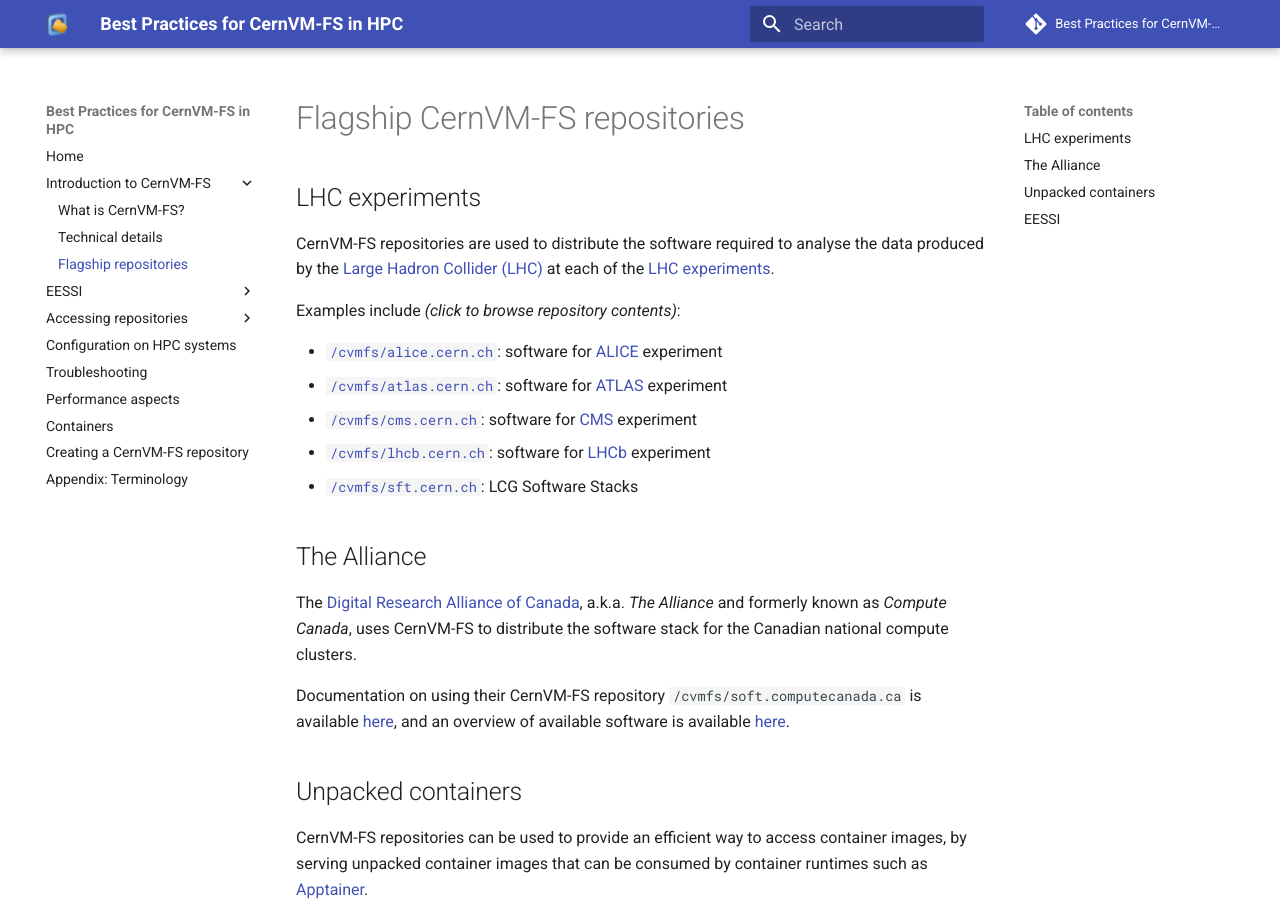
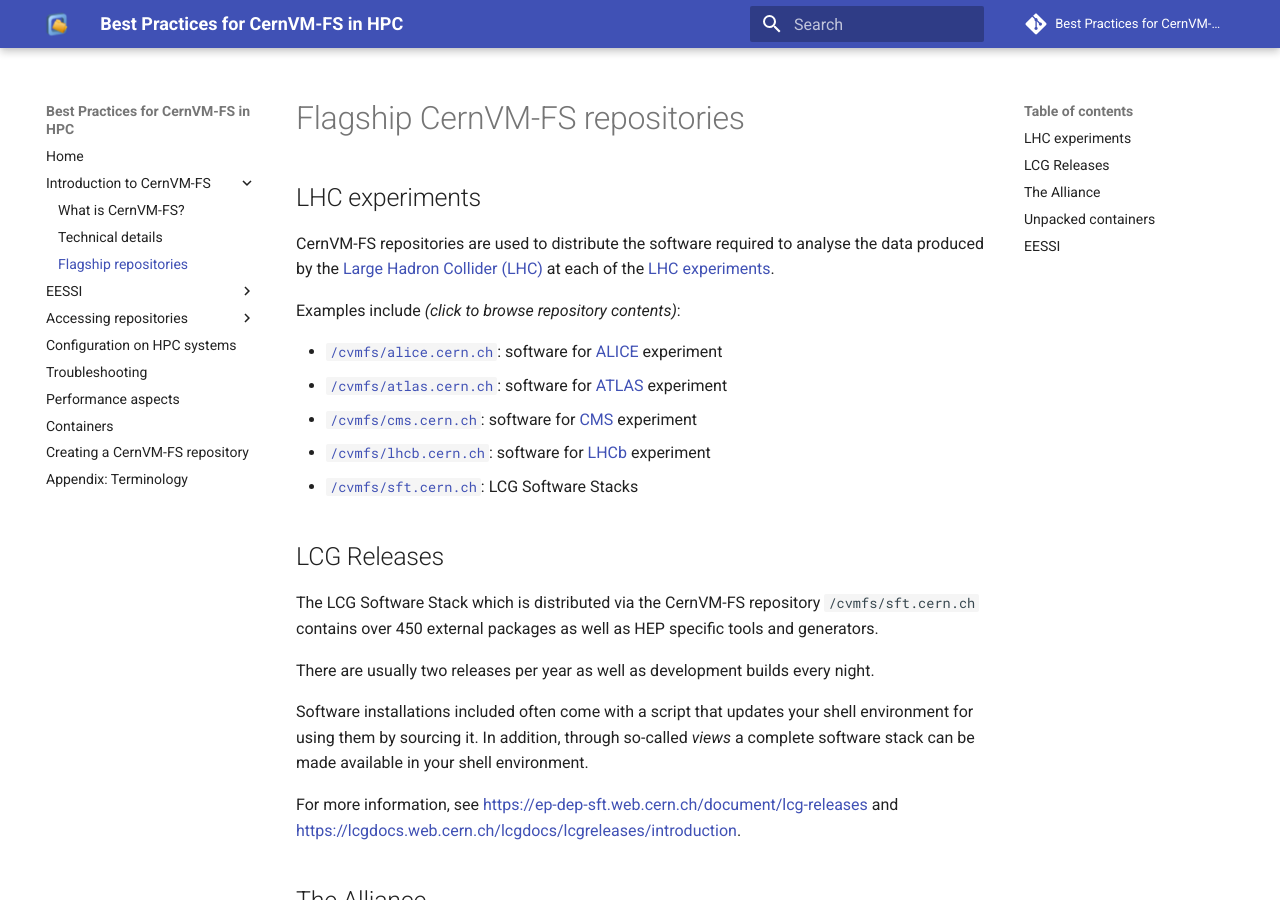
Before and after one commit to multixscale/cvmfs-tutorial-hpc-best-practices, an MkDocs documentation site: the page built from docs/cvmfs/flagship-repositories.md, in a window 1280 px wide and 900 px high. Built offline with MkDocs 1.6.1 and Material for MkDocs 9.7.7, drawn with Linux system fonts in a browser that asks for light colours; comment, search, counter and statistics services are not loaded.

Commit message:
add LCG software stack to flagship repositories

```diff
--- a/docs/cvmfs/flagship-repositories.md
+++ b/docs/cvmfs/flagship-repositories.md
@@ -13,6 +13,20 @@
 * [`/cvmfs/cms.cern.ch`](https://cvmfs-monitor-frontend.web.cern.ch/browse/cms.cern.ch): software for [CMS](https://home.cern/science/experiments/cms) experiment
 * [`/cvmfs/lhcb.cern.ch`](https://cvmfs-monitor-frontend.web.cern.ch/browse/lhcb.cern.ch): software for [LHCb](https://home.cern/science/experiments/lhcb) experiment
 * [`/cvmfs/sft.cern.ch`](https://cvmfs-monitor-frontend.web.cern.ch/browse/sft.cern.ch): LCG Software Stacks
+
+## LCG Releases
+
+The LCG Software Stack which is distributed via the CernVM-FS repository `/cvmfs/sft.cern.ch`
+contains over 450 external packages as well as HEP specific tools and generators.
+
+There are usually two releases per year as well as development builds every night.
+
+Software installations included often come with a script that updates your shell environment
+for using them by sourcing it. In addition, through so-called *views* a complete software stack
+can be made available in your shell environment.
+
+For more information, see <https://ep-dep-sft.web.cern.ch/document/lcg-releases> and
+<https://lcgdocs.web.cern.ch/lcgdocs/lcgreleases/introduction>.
 
 ## The Alliance
 
```
